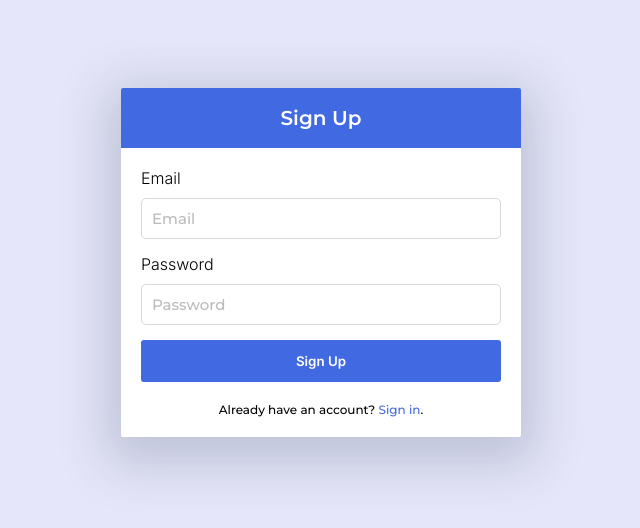
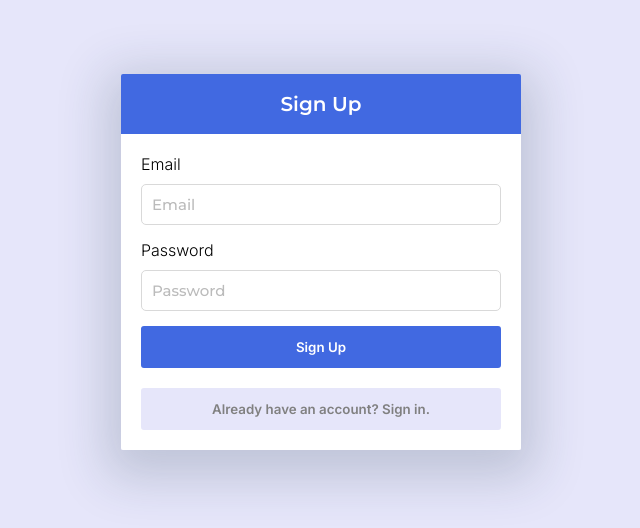
Before and after one commit to ballinlikeme/cloud-storage-client, a React (Create React App) app: page /registration in a window 1280 px wide. Shown: the part 138-666 px from the top of the page, without its empty margins (319-959 px from the left). Built offline with nearby package versions, Linux system fonts and the light colour scheme; no server answers.

Commit message:
refactor: sign up page

```diff
--- /dev/null
+++ b/src/modules/RegistrationForm/components/AuthButton/AuthButton.tsx
@@ -0,0 +1,19 @@
+import React from "react"
+import { Button } from "../../../../ui/Button"
+
+interface ButtonProps {
+    disabled?: boolean;
+    onClick: React.MouseEventHandler<HTMLButtonElement>;
+}
+
+export const AuthButton: React.FC<ButtonProps> = ({disabled, onClick}) => {
+    return (
+        <Button
+                disabled={disabled || undefined}
+                primary
+                onClick={onClick}
+            >
+                Sign Up
+        </Button>
+    )
+}
--- a/src/modules/RegistrationForm/components/RegistrationInput/RegistrationInput.tsx
+++ b/src/modules/RegistrationForm/components/AuthInput/AuthInput.tsx
@@ -12,7 +12,7 @@ interface InputProps {
     setValue: React.Dispatch<React.SetStateAction<string>>
 }
 
-export const RegistrationInput = React.forwardRef<HTMLInputElement, React.PropsWithRef<InputProps>>(({name, value, setValue, type, pattern, title}, ref) => {
+export const AuthInput = React.forwardRef<HTMLInputElement, React.PropsWithRef<InputProps>>(({name, value, setValue, type, pattern, title}, ref) => {
     return (
         <Flex direction="column" gap={10}>
             <StyledLabel htmlFor={name}>{name}</StyledLabel>
--- a/src/modules/RegistrationForm/components/RegistrationLayout/RegistrationLayout.tsx
+++ b/src/modules/RegistrationForm/components/AuthLayout/AuthLayout.tsx
@@ -2,7 +2,7 @@ import React from "react"
 import { StyledForm } from "../../ui/StyledForm"
 import { StyledWrapper } from "../../ui/StyledWrapper"
 
-export const RegistrationLayout: React.FC<React.PropsWithChildren> = ({children}) => {
+export const AuthLayout: React.FC<React.PropsWithChildren> = ({children}) => {
     return (
         <StyledWrapper>
             <StyledForm>
--- a/src/modules/RegistrationForm/components/RegistrationBody/RegistrationBody.tsx
+++ b/src/modules/RegistrationForm/components/RegistrationBody/RegistrationBody.tsx
@@ -1,7 +1,8 @@
 import React, { useState, useRef, useEffect } from "react"
 import { StyledBody } from "../../ui/StyledBody"
 import { Button } from "../../../../ui/Button"
-import { RegistrationInput } from "../RegistrationInput/RegistrationInput"
+import { AuthInput } from "../AuthInput/AuthInput"
+import { AuthButton } from "../AuthButton/AuthButton"
 
 export const RegistrationBody: React.FC = () => {
 
@@ -26,7 +27,7 @@ export const RegistrationBody: React.FC = () => {
 
     return (
         <StyledBody>
-            <RegistrationInput
+            <AuthInput
                 name="Email"
                 value={email}
                 setValue={setEmail}
@@ -35,7 +36,7 @@ export const RegistrationBody: React.FC = () => {
                 title="Enter your real email address including local-part, @ symbol and domain name."
                 ref={emailRef}
             />
-            <RegistrationInput
+            <AuthInput
                 name="Password"
                 value={password}
                 setValue={setPassword}
@@ -44,12 +45,7 @@ export const RegistrationBody: React.FC = () => {
                 title="At least 5 symbols including upper and lowercase letters and numbers."
                 ref={passRef}
             />
-            <Button
-                disabled={disabled}
-                primary
-            >
-                Sign Up
-            </Button>
+            <AuthButton disabled={disabled} onClick={submit} />
         </StyledBody>
     )
 }
--- a/src/modules/RegistrationForm/components/RegistrationFooter/RegistrationFooter.tsx
+++ b/src/modules/RegistrationForm/components/RegistrationFooter/RegistrationFooter.tsx
@@ -1,15 +1,19 @@
 import React from "react"
 import { StyledRedirect } from "../../ui/StyledRedirect"
 import { StyledFooter } from "../../ui/StyledFooter"
+import { Button } from "../../../../ui/Button"
 import { RouteNames } from "../../../../router"
 import { Link } from "react-router-dom"
 
 export const RegistrationFooter: React.FC = () => {
+
     return (
         <StyledFooter>
-            <StyledRedirect>
-                Already have an account? <Link to={RouteNames.AUTH}>Sign in</Link>.
-            </StyledRedirect>
+            <Link to={RouteNames.LOGIN}>
+                <Button width="100%">
+                    Already have an account? Sign in.
+                </Button>
+            </Link>
         </StyledFooter>
     )
 }
--- a/src/modules/RegistrationForm/components/RegistrationForm/RegistrationForm.tsx
+++ b/src/modules/RegistrationForm/components/RegistrationForm/RegistrationForm.tsx
@@ -1,14 +1,14 @@
 import React, {useState, useRef, useEffect} from 'react';
-import {login, register} from "../../store/actions"
+// import {login, register} from "../../store/actions"
 // import {RegistrationWrapper} from "../../ui/RegistrationWrapper";
 // import {RegistrationTitle} from "../../ui/RegistrationTitle";
 // import {RegistrationField} from "../RegistrationField/RegistrationField";
-import {Navigate} from "react-router";
-import {RouteNames} from "../../../../router";
+// import {Navigate} from "react-router";
+// import {RouteNames} from "../../../../router";
 // import Flex from "../../../../ui/Flex";
-import {useAppDispatch} from "../../../../hooks/useAppDispatch";
-import {useAppSelector} from "../../../../hooks/useAppSelector";
-import Spinner from "../../../../ui/Spinner";
+// import {useAppDispatch} from "../../../../hooks/useAppDispatch";
+// import {useAppSelector} from "../../../../hooks/useAppSelector";
+// import Spinner from "../../../../ui/Spinner";
 // import {Button} from "../../../../ui/Button";
 // import {RegistrationErrorsArea} from "../RegistrationErrorsArea/RegistrationErrorsArea";
 // import { StyledWrapper } from '../../ui/StyledWrapper';
@@ -19,50 +19,47 @@ import Spinner from "../../../../ui/Spinner";
 // import { StyledBody } from '../../ui/StyledBody';
 import { RegistrationHeader } from '../RegistrationHeader/RegistrationHeader';
 import { RegistrationBody } from '../RegistrationBody/RegistrationBody';
-import { RegistrationLayout } from '../RegistrationLayout/RegistrationLayout';
+import { AuthLayout } from '../AuthLayout/AuthLayout';
 import { RegistrationFooter } from '../RegistrationFooter/RegistrationFooter';
 
-interface RegistrationFormProps {
-    isLogin: boolean;
-}
 
-export const RegistrationForm: React.FC<RegistrationFormProps> = ({isLogin}) => {
-    const [email, setEmail] = useState('')
-    const [password, setPassword] = useState('')
-    const [name, setName] = useState('')
-    const [disabled, setDisabled] = useState(false)
+export const RegistrationForm: React.FC = () => {
+    // const [email, setEmail] = useState('')
+    // const [password, setPassword] = useState('')
+    // const [name, setName] = useState('')
+    // const [disabled, setDisabled] = useState(false)
 
-    const passwordRef = useRef<HTMLInputElement>(null)
-    const emailRef = useRef<HTMLInputElement>(null)
-    const nameRef = useRef<HTMLInputElement>(null)
+    // const passwordRef = useRef<HTMLInputElement>(null)
+    // const emailRef = useRef<HTMLInputElement>(null)
+    // const nameRef = useRef<HTMLInputElement>(null)
 
-    const {isLoading, isAuth} = useAppSelector(state => state.userReducer)
+    // const {isLoading, isAuth} = useAppSelector(state => state.userReducer)
 
-    const dispatch = useAppDispatch()
+    // const dispatch = useAppDispatch()
 
-    const submit = async (e: React.MouseEvent) => {
-        e.preventDefault()
-        isLogin
-            ? await dispatch(login(email, password))
-            : await dispatch(register(email, password, name))
-    }
+    // const submit = async (e: React.MouseEvent) => {
+    //     e.preventDefault()
+    //     isLogin
+    //         ? await dispatch(login(email, password))
+    //         : await dispatch(register(email, password, name))
+    // }
 
-    useEffect(() => {
-        isLogin
-            ? setDisabled(
-                !passwordRef.current?.checkValidity()
-                || !emailRef.current?.checkValidity()
-            )
-            : setDisabled(
-                !passwordRef.current?.checkValidity()
-                || !emailRef.current?.checkValidity()
-                || !nameRef.current?.checkValidity()
-            )
-    }, [email, password, name])
+    // useEffect(() => {
+    //     isLogin
+    //         ? setDisabled(
+    //             !passwordRef.current?.checkValidity()
+    //             || !emailRef.current?.checkValidity()
+    //         )
+    //         : setDisabled(
+    //             !passwordRef.current?.checkValidity()
+    //             || !emailRef.current?.checkValidity()
+    //             || !nameRef.current?.checkValidity()
+    //         )
+    // }, [email, password, name])
 
-    if (isLoading) return <Spinner />
+    // if (isLoading) return <Spinner />
 
-    if (isAuth) return <Navigate to={RouteNames.DISK} />
+    // if (isAuth) return <Navigate to={RouteNames.DISK} />
 
     return (
         // <RegistrationWrapper>
@@ -98,11 +95,11 @@ export const RegistrationForm: React.FC<RegistrationFormProps> = ({isLogin}) =>
         //         <Button width="100%" disabled={disabled} onClick={submit} primary>{isLogin ? "Log in" : "Register"}</Button>
         //     </Flex>
         // </RegistrationWrapper>
-        <RegistrationLayout>
+        <AuthLayout>
             <RegistrationHeader />
             <RegistrationBody />
             <RegistrationFooter />
-        </RegistrationLayout>
+        </AuthLayout>
 
     );
 };
--- a/src/modules/RegistrationForm/ui/StyledFooter.tsx
+++ b/src/modules/RegistrationForm/ui/StyledFooter.tsx
@@ -3,5 +3,7 @@ import styled from "styled-components"
 export const StyledFooter = styled.footer`
     padding: 0 20px 20px;
 
+    width: 100%;
+
     background-color: var(--primary-background);
 `
--- a/src/ui/Button.tsx
+++ b/src/ui/Button.tsx
@@ -10,29 +10,42 @@ export const Button = styled.button<RegistrationButtonProps>`
   width: ${props => props.width || "auto"};
   cursor: pointer;
 
-  background-color: transparent;
+  background-color: var(--assist-color);
 
   transition: all 500ms ease;
 
   padding: 10px;
 
   border-radius: 3px;
-  border: 3px solid var(--accent-color);
+  border: 3px solid var(--assist-color);
 
   font-family: var(--accent-family);
   font-weight: 600;
 
+  color grey;
+
   &:hover {
-    background-color: var(--accent-color);
+    background-color: transparent;
+    color: #000;
+  }
+
+  a {
+    color: inherit;
   }
 
   ${props => props.primary && css`
     background-color: var(--accent-color);
+    border-color var(--accent-color);
     color: #fff;
+
+    a {
+      color: inherit;
+    }
 
     &:hover {
       background-color: var(--accent-color-hover);
       border-color: var(--accent-color-hover);
+      color: #fff;
     }
 
     &:active {
```
Also changed, not shown: src/pages/Auth.tsx (+11 -11 lines).
